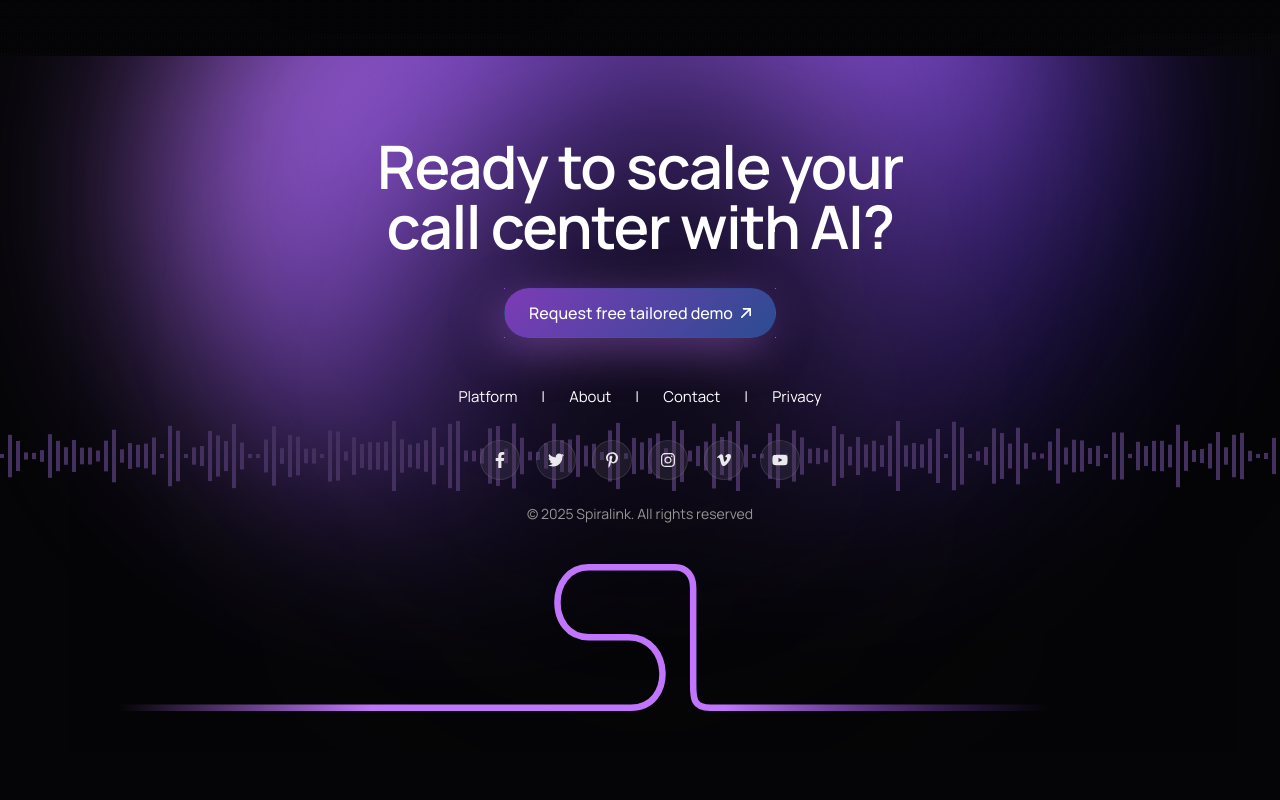
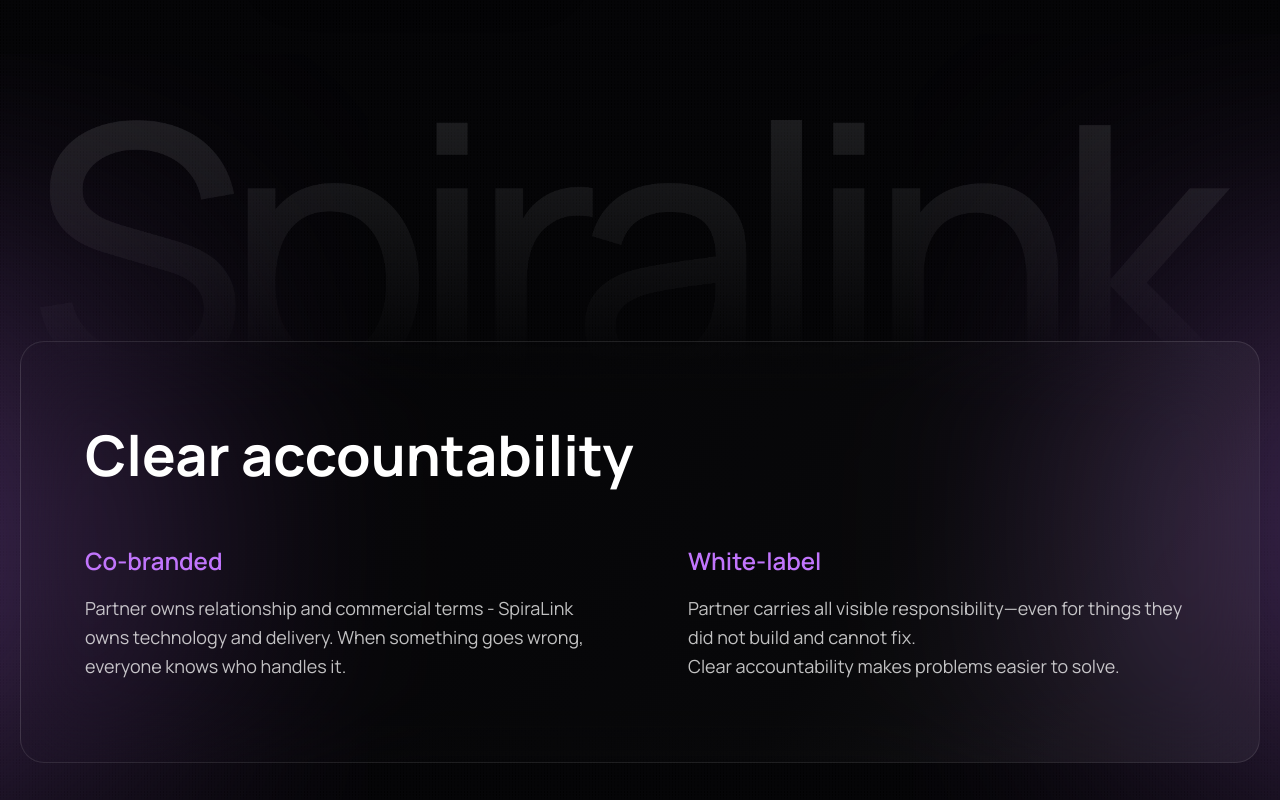
Before and after one commit to Yead191/spiralink-new, a Next.js app: page /co-branding in a window 1280 px wide. Shown: the part 3960-4760 px from the top of the page. Before the commit the page ends 4711 px from the top, so only its background shows below. Built offline with nearby package versions, Linux system fonts and the light colour scheme; what @ant-design/nextjs-registry would draw is missing.

Commit message:
added clear accountability

```diff
--- a/src/app/globals.css
+++ b/src/app/globals.css
@@ -17,7 +17,7 @@
     @apply text-[32px] md:text-[40px] lg:text-[78px]  font-semibold 2xl:font-bold mb-6 tracking-tight md:tracking-normal md:leading-[48px] lg:leading-[78px];
   }
   .section-subtitle {
-    @apply text-[#FFFFFF]/75 text-[16px] lg:text-lg 2xl:text-xl leading-relaxed;
+    @apply text-[#FFFFFF]/75 text-[16px] lg:text-lg  leading-relaxed;
   }
   .container {
     @apply max-w-7xl mx-auto px-4 md:px-5;
--- /dev/null
+++ b/src/feature/co-branding/components/ClearAccountability.tsx
@@ -0,0 +1,49 @@
+import Image from "next/image";
+import React from "react";
+
+export default function ClearAccountability() {
+  return (
+    <section className="container py-8 lg:py-16">
+      <Image
+        src="/assets/bg/Spiralink.png"
+        alt="line"
+        width={1400}
+        height={800}
+        draggable={false}
+        className="w-full h-fit object-contain container"
+      />
+      {/* clear accountability card */}
+      <div className="glass-box p-8 py-12 md:p-12 md:py-16 lg:p-16 lg:py-20 rounded-[24px] border border-white/10 -translate-y-9 md:-translate-y-18 lg:-translate-y-30">
+        <h2 className="box-title mb-10 md:mb-14 text-center! lg:text-left!">
+          Clear accountability
+        </h2>
+
+        <div className="grid grid-cols-1 md:grid-cols-2 gap-10 lg:gap-24 text-center md:text-left">
+          {/* Co-branded point */}
+          <div className="flex flex-col">
+            <h3 className="point-heading mb-4">Co-branded</h3>
+            <div className="section-subtitle space-y-2">
+              <p>
+                Partner owns relationship and commercial terms - SpiraLink owns
+                technology and delivery. When something goes wrong, everyone
+                knows who handles it.
+              </p>
+            </div>
+          </div>
+
+          {/* White-label point */}
+          <div className="flex flex-col">
+            <h3 className="point-heading mb-4">White-label</h3>
+            <div className="section-subtitle space-y-2">
+              <p>
+                Partner carries all visible responsibility—even for things they
+                did not build and cannot fix. <br /> Clear accountability makes
+                problems easier to solve.
+              </p>
+            </div>
+          </div>
+        </div>
+      </div>
+    </section>
+  );
+}
--- a/src/feature/co-branding/index.tsx
+++ b/src/feature/co-branding/index.tsx
@@ -3,6 +3,7 @@ import CoBrandingBanner from "./components/banner/CoBrandingBanner";
 import Communication from "./components/Communication";
 import FasterImplementation from "./components/FasterImplementation";
 import CallCenters from "./components/CallCenters";
+import ClearAccountability from "./components/ClearAccountability";
 
 export default function CoBrandingPage() {
   return (
@@ -18,6 +19,7 @@ export default function CoBrandingPage() {
       <Communication />
       <FasterImplementation />
       <CallCenters />
+      <ClearAccountability />
     </section>
   );
 }
```
